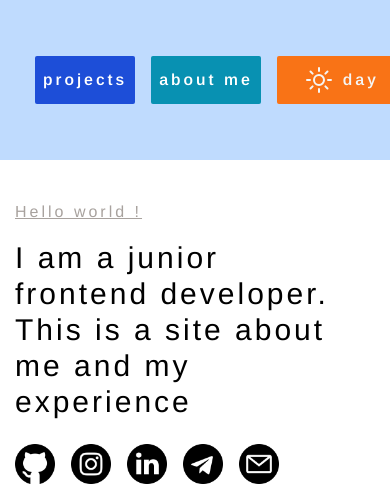
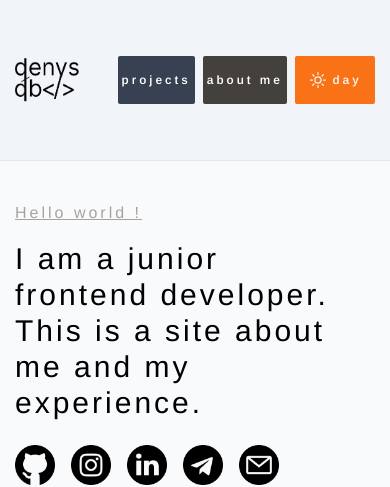
Before and after one commit to denispolovyan/frontend-portfolio, a Vue app: page / in a window 390 px wide. Shown: the top 487 px of the page. Built offline with nearby package versions, Linux system fonts and the light colour scheme; the HTML template or start-up script is replaced by a standard one.

Commit message:
feeature: added adaptive version for header

```diff
--- a/src/components/TheFrontPage.vue
+++ b/src/components/TheFrontPage.vue
@@ -1,19 +1,26 @@
 <script setup>
 const imgClasses = 'h-14 w-14 sm:h-10 sm:w-10'
+
+import { usePortfolioStore } from '../store/portfolio'
+
+const store = usePortfolioStore()
+
 </script>
 
 <template>
-  <div>
+  <div class="font border-b" :class="{ 'bg-slate-100': store.getNightTheme, 'bg-slate-50': !store.getNightTheme }">
     <div class="content-container_frontpage relative lg:flex lg:flex-col lg:gap-8">
       <div class="lg:flex sm:flex-col sm:gap-2">
         <div>
           <div class="underline mb-8 text-stone-400 md:mb-6 sm:mb-4">Hello world !</div>
-          <div class="text-5xl w-2/3 mb-12 z-20 lg:w-10/12 lg:mb-2 md:text-3xl md:w-3/4 sm:w-11/12 sm:mb-4">
-            I am a junior frontend developer. This is a site about me and my experience
+          <div
+            class="text-5xl w-2/3 mb-12 z-20 lg:w-10/12 lg:mb-2 md:text-3xl md:w-3/4 sm:w-11/12 sm:mb-4"
+          >
+            I am a junior frontend developer. This is a site about me and my experience.
           </div>
         </div>
         <div
-          class="flex gap-8 justify-start z-100 lg:absolute lg:flex-col lg:right-4 lg:gap-12 lg:top-20 md:gap-7 sm:static sm:flex-row sm:gap-6 xs:gap-4 sm:mb-2"
+          class="flex gap-8 justify-start lg:absolute lg:flex-col lg:right-4 lg:gap-12 lg:top-20 md:gap-7 sm:static sm:flex-row sm:gap-6 xs:gap-4 sm:mb-2"
         >
           <div>
             <a href="https://github.com/denispolovyan">
@@ -49,7 +56,7 @@ const imgClasses = 'h-14 w-14 sm:h-10 sm:w-10'
           </div>
         </div>
       </div>
-      <div class="absolute top-16 right-0 z-1 text-center lg:static lg:pl-4">
+      <div class="absolute top-16 right-0 z-1 text-center lg:static lg:pl-4 lg:w-3/4">
         <div class="relative">
           <img class="h-64 xs:h-48" src="../assets/img/me.png" alt="my photo" />
           <img class="spin-text absolute" src="../assets/img/rotate/text.png" alt="rotate text" />
@@ -105,14 +112,14 @@ const imgClasses = 'h-14 w-14 sm:h-10 sm:w-10'
 
 @media (max-width: 450px) {
   .spin-text {
-	width:110px;
-	height: 110px;
+    width: 110px;
+    height: 110px;
     top: 96px;
     left: 96px;
   }
   .spin-text-1 {
-	width:110px;
-	height: 110px;
+    width: 110px;
+    height: 110px;
     top: -14px;
     left: -14px;
   }
--- a/src/components/TheHeader.vue
+++ b/src/components/TheHeader.vue
@@ -9,11 +9,12 @@ const store = usePortfolioStore()
 
 let nightTheme = ref(false)
 
-const itemClasses = 'whitespace-nowrap h-12 px-2 flex items-center rounded-sm duration-1000 cursor-pointer'
+const itemClasses =
+  'whitespace-nowrap h-12 px-2 flex items-center rounded-sm duration-1000 cursor-pointer ssm:text-xs xs:px-1'
 
 function changeTheme() {
   store.changeTheme()
-  nightTheme.value = !nightTheme.value
+  nightTheme.value = store.getNightTheme
   localStorage.setItem('nightTheme', JSON.stringify(nightTheme.value))
 }
 
@@ -30,25 +31,25 @@ onMounted(() => {
 </script>
 
 <template>
-  <div class="bg-blue-200 font">
-    <div class="flex gap-5 h-40 items-center justify-between content-container">
-      <div><img class="w-20" src="../assets/logo.png" alt="logo" /></div>
-      <div class="flex items-center gap-4">
-        <div :class="itemClasses" class="bg-blue-700 hover:bg-blue-400 text-white">projects</div>
-        <div :class="itemClasses" class="bg-cyan-600 hover:bg-cyan-500 text-white">about me</div>
+  <div class="font border-b" :class="{ 'bg-gray-400': nightTheme, 'bg-slate-100': !nightTheme }">
+    <div class="flex gap-3 h-40 items-center justify-between content-container">
+      <div><img v-if="!nightTheme" class="w-20 ssm:w-16" src="../assets/logo.png" alt="logo" /><img v-else class="w-20 ssm:w-16" src="../assets/logoWhite.png" alt="logo" /></div>
+      <div class="flex items-center gap-3 ssm:gap-2 xs:gap-2">
+        <div :class="itemClasses" class="bg-gray-700 hover:bg-gray-400 text-white">projects</div>
+        <div :class="itemClasses" class="bg-stone-700 hover:bg-stone-400 text-white">about me</div>
         <div class="flex gap-5 bold">
           <div
             @click="changeTheme()"
-            class="w-32 justify-center gap-2 h-12 px-2 flex items-center rounded-sm duration-1000 cursor-pointer"
+            class="w-32 justify-center gap-2 h-12 px-2 flex items-center rounded-sm duration-1000 cursor-pointer ssm:text-xs ssm:gap-1 ssm:w-24 xs:w-20"
             :class="{
               itemClasses,
               'bg-teal-900 text-white hover:bg-teal-700': nightTheme,
               'bg-orange-500  text-stone-100 hover:bg-orange-300': !nightTheme
             }"
           >
-            <div class="w-8">
-              <SunIcon v-if="!nightTheme" class="h-8 w-8" />
-              <MoonIcon v-else class="h-8 w-8" />
+            <div>
+              <SunIcon v-if="!nightTheme" class="h-8 ssm:h-5 ssm:w-5" />
+              <MoonIcon v-else class="h-8 ssm:h-5 ssm:w-5" />
             </div>
             <p class="">{{ nightTheme ? 'night' : 'day' }}</p>
           </div>
--- a/src/store/portfolio.js
+++ b/src/store/portfolio.js
@@ -3,7 +3,7 @@ import { defineStore } from 'pinia'
 
 export const usePortfolioStore = defineStore('portfolio', () => {
   const nightTheme = ref(false)
-  const getNightTheme = computed(() => nightTheme)
+  const getNightTheme = computed(() => nightTheme.value)
   function changeTheme() {
 	nightTheme.value = !nightTheme.value
   }
--- a/tailwind.config.js
+++ b/tailwind.config.js
@@ -14,6 +14,8 @@ module.exports = {
 
       sm: { max: '639px' },
 
+		ssm: {max: '500px'},
+
 		xs: {max: '450px'}
     }
   },
```
Also changed, not shown: src/assets/logoWhite.png (added).
